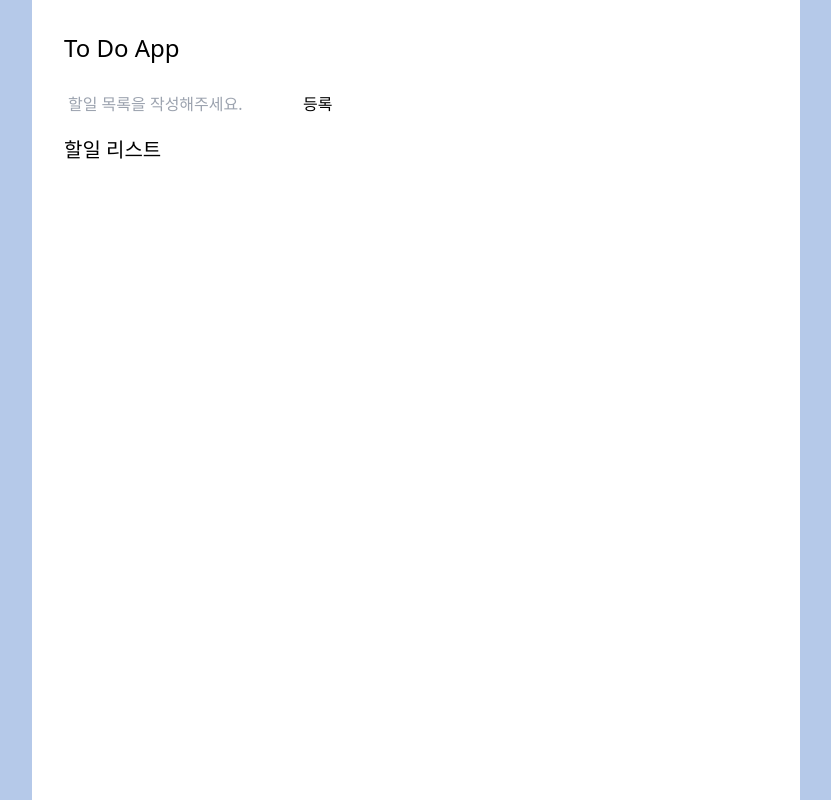
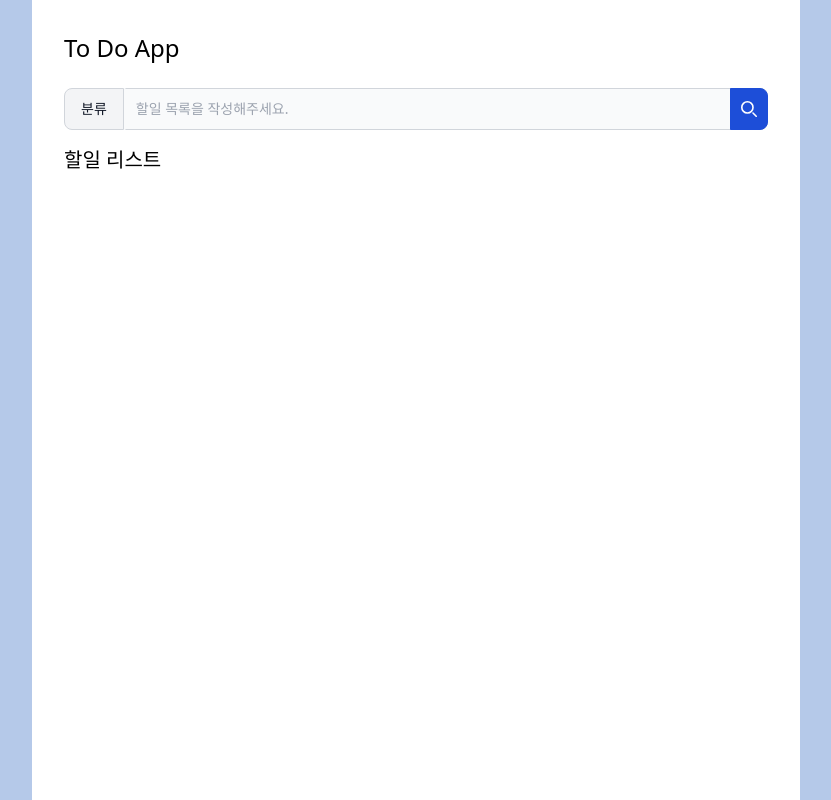
Before and after one commit to chuhongkyu/todolist, a React (Create React App) app: page / in a window 1280 px wide. Shown: the whole page, without its empty margins (224-1055 px from the left). Built offline with nearby package versions, Linux system fonts and the light colour scheme.

Commit message:
Tailwind style

```diff
--- /dev/null
+++ b/src/components/CategoryDropBox.tsx
@@ -0,0 +1,22 @@
+const CategoryDropBox = () => {
+    return(
+        <div id="dropdown" className="z-10 hidden bg-white divide-y divide-gray-100 rounded-lg shadow w-44">
+            <ul className="py-2 text-sm text-gray-700 dark:text-gray-200" aria-labelledby="dropdown-button">
+                <li>
+                    <button type="button" className="inline-flex w-full px-4 py-2 hover:bg-gray-100">Mockups</button>
+                </li>
+                <li>
+                    <button type="button" className="inline-flex w-full px-4 py-2 hover:bg-gray-100">Templates</button>
+                </li>
+                <li>
+                    <button type="button" className="inline-flex w-full px-4 py-2 hover:bg-gray-100">Design</button>
+                </li>
+                <li>
+                    <button type="button" className="inline-flex w-full px-4 py-2 hover:bg-gray-100">Logos</button>
+                </li>
+            </ul>
+        </div>
+    )
+}
+
+export default CategoryDropBox;
--- a/src/components/CreateList.tsx
+++ b/src/components/CreateList.tsx
@@ -35,16 +35,35 @@
 
     return (
       <form onSubmit={handleValid}>
-        <div className="py-2">
+        <div className="flex py-2">
+          <button
+            id="dropdown-button"
+            data-dropdown-toggle="dropdown"
+            className="flex-shrink-0 z-10 inline-flex items-center py-2.5 px-4 text-sm font-medium text-center text-gray-900 bg-gray-100 border border-gray-300 rounded-s-lg hover:bg-gray-200 focus:ring-4 focus:outline-none focus:ring-gray-100" type="button">
+            {/* <svg className="w-2.5 h-2.5 ms-2.5" aria-hidden="true" xmlns="http://www.w3.org/2000/svg" fill="none" viewBox="0 0 10 6">
+              <path stroke="currentColor" strokeLinecap="round" strokeLinejoin="round" strokeWidth="2" d="m1 1 4 4 4-4"/>
+            </svg> */}
+            분류
+          </button>
+          <div className="relative w-full">
               <input
-            className="p-1"
+                required
+                type="text"
+                className="block p-2.5 w-full z-20 text-sm text-gray-900 bg-gray-50 rounded-e-lg border-s-gray-50 border-s-2 border border-gray-300 focus:ring-blue-500 focus:border-blue-500 "
+                id="success"
                 onChange={onChange}
                 minLength={1}
                 maxLength={20}
                 placeholder="할일 목록을 작성해주세요."
                 value={value}
               />
-          <button type="submit">등록</button>
+            <button type="submit" className="absolute top-0 end-0 p-2.5 text-sm font-medium h-full text-white bg-blue-700 rounded-e-lg border border-blue-700 hover:bg-blue-800 focus:ring-4 focus:outline-none focus:ring-blue-300 ">
+              <svg className="w-4 h-4" aria-hidden="true" xmlns="http://www.w3.org/2000/svg" fill="none" viewBox="0 0 20 20">
+                <path stroke="currentColor" strokeLinecap="round" strokeLinejoin="round" strokeWidth="2" d="m19 19-4-4m0-7A7 7 0 1 1 1 8a7 7 0 0 1 14 0Z"/>
+              </svg>
+              <span className="sr-only">등록</span>
+            </button>
+          </div>
         </div>
       </form>
     );
```
Lines whose indentation alone changed are shown as unchanged.
